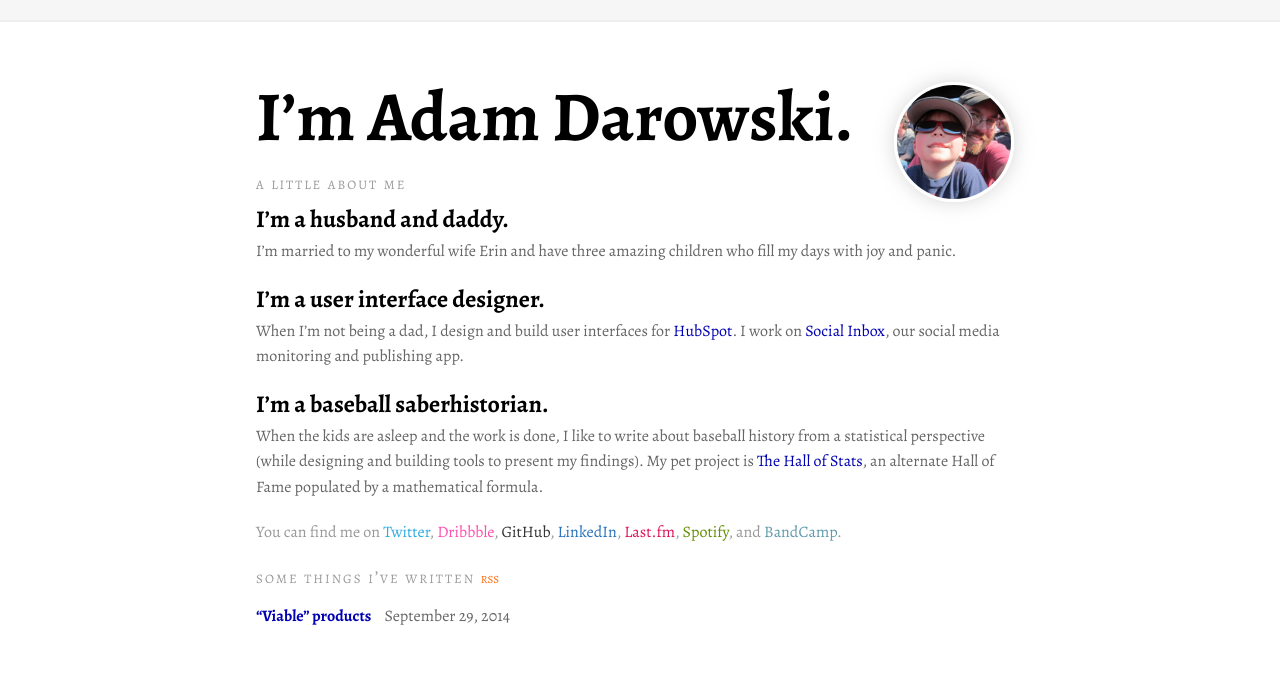
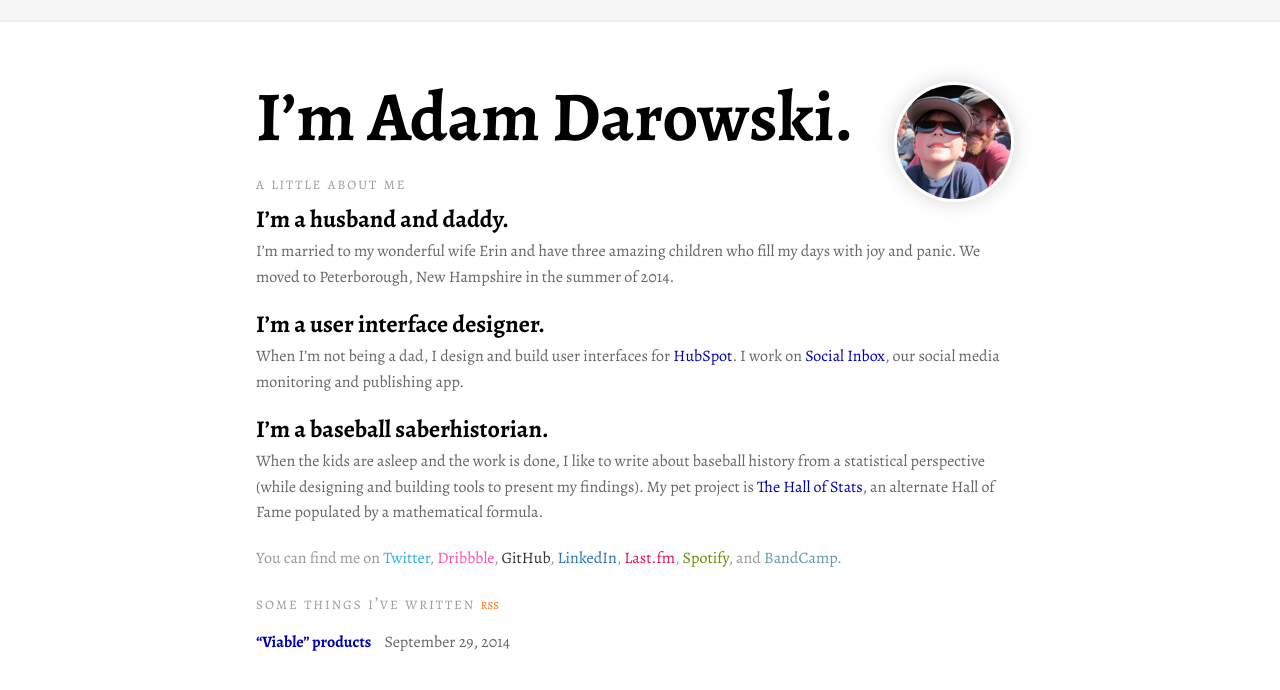
Before and after one commit to adarowski/adarowski.github.io, a Jekyll site: the page built from index.html, in a window 1280 px wide. Shown: the top 690 px of the page. Built offline with Jekyll 4.4.1, drawn with Linux system fonts in a browser that asks for light colours.

Commit message:
Add Peterborough.

```diff
--- a/_includes/about.html
+++ b/_includes/about.html
@@ -3,7 +3,7 @@
   <h1>I’m <a href="{{ site.baseurl }}/">Adam Darowski</a>.</h1>
   <h2>A Little About Me</h2>
   <h3>I’m a husband and daddy.</h3>
-  <p>I’m married to my wonderful wife Erin and have three amazing children who fill my days with joy and panic.</p>
+  <p>I’m married to my wonderful wife Erin and have three amazing children who fill my days with joy and panic. We moved to Peterborough, New Hampshire in the summer of 2014.</p>
   <h3>I’m a user interface designer.</h3>
   <p>When I’m not being a dad, I design and build user interfaces for <a href="http://www.hubspot.com">HubSpot</a>. I work on <a href="http://www.hubspot.com/products/social-inbox">Social Inbox</a>, our social media monitoring and publishing app.<p>
   <h3>I’m a baseball saberhistorian.</h3>
```
